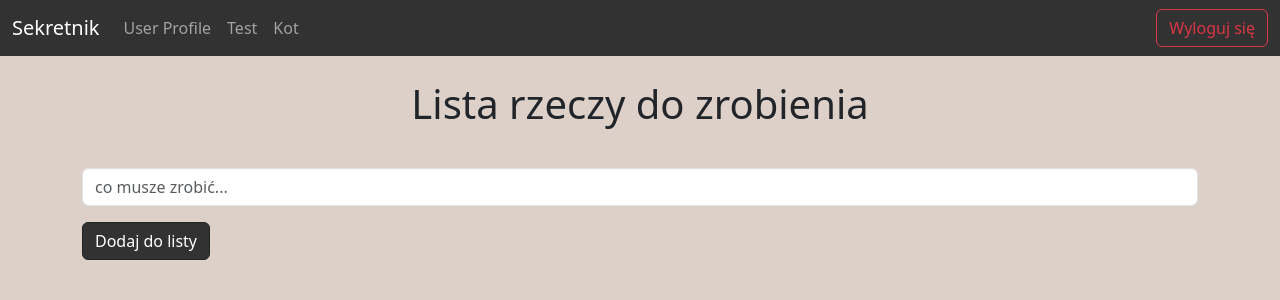
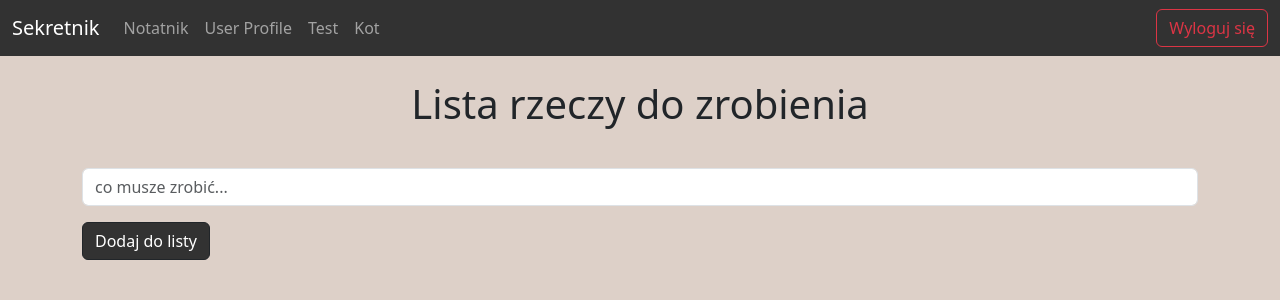
Before and after one commit to marcincwiek/PythonProject, a Flask app: page / in a window 1280 px wide. Shown: the top 300 px of the page. Run offline with Flask 3, Linux system fonts and the light colour scheme; the visitor is signed in with stand-in values (Sample User, id 1); data that the repository does not hold is empty; some libraries are stand-ins or nearby versions.

Commit message:
feat: Dodanie w navbarze ścieżki prowadzącej do notatek

```diff
--- a/templates/navbar.html
+++ b/templates/navbar.html
@@ -8,6 +8,10 @@
         </button>
         <div class="collapse navbar-collapse" id="navbarSupportedContent">
             <ul class="navbar-nav me-auto mb-2 mb-lg-0">
+                <li class="nav-item">
+                    <a class="nav-link" href="{{ url_for('notatnik') }}">Notatnik</a>
+                </li>
+
                 <li class="nav-item">
                     <a class="nav-link" href="{{ url_for('user',  name=current_user.username)}}">User
                         Profile</a>
```
